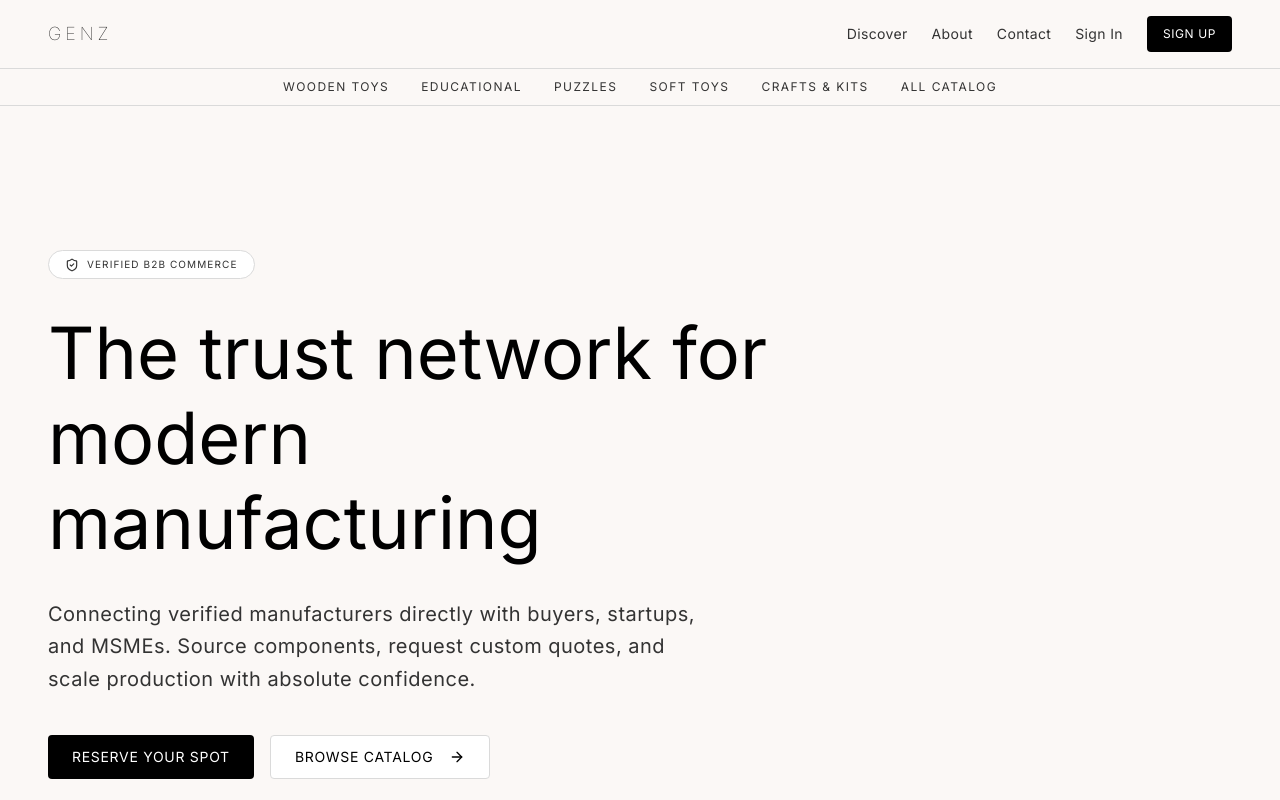
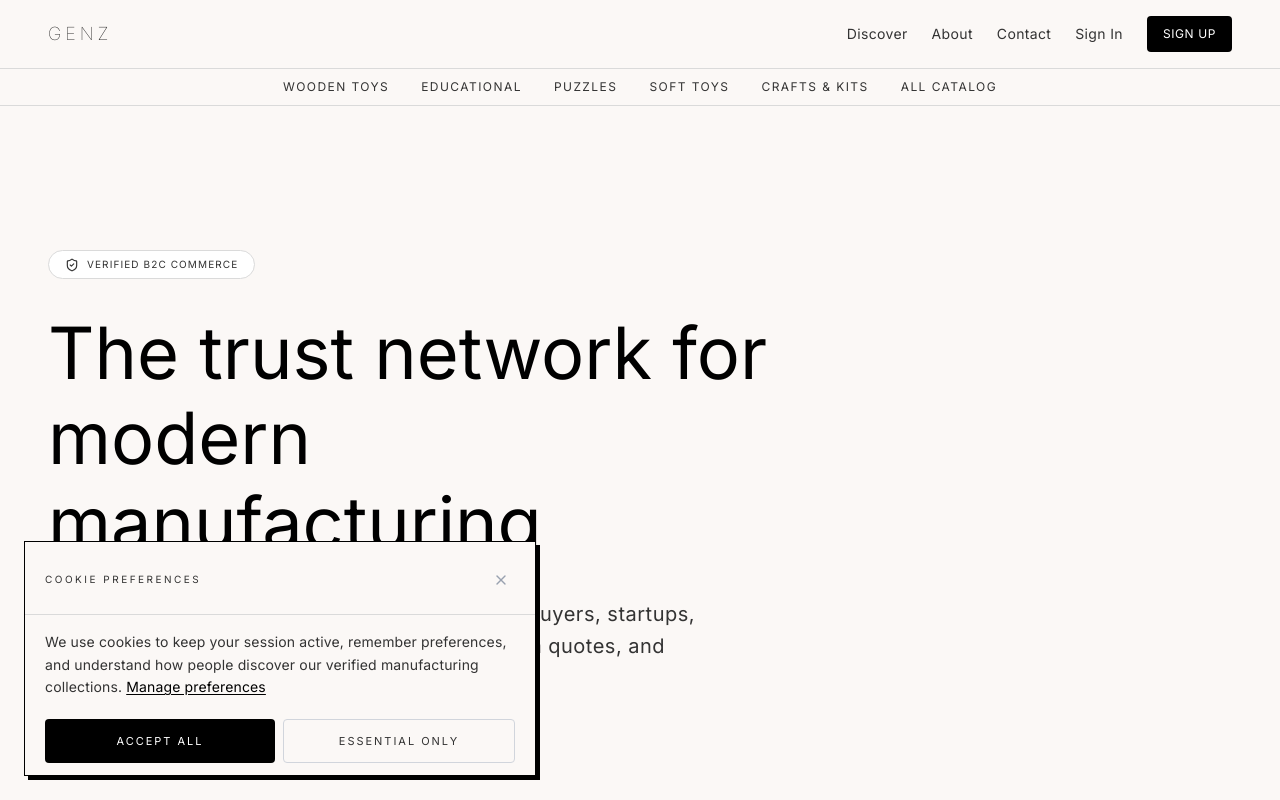
Before and after one commit to Ankith-sara/GenZ, a Next.js app: page / in a window 1280 px wide. Shown: the top 800 px of the page. Built offline with nearby package versions, Linux system fonts and the light colour scheme; no server answers.

Commit message:
latest commit

```diff
--- a/package.json
+++ b/package.json
@@ -1,6 +1,6 @@
 {
   "name": "genz-app",
-  "version": "0.1.0",
+  "version": "0.1.1",
   "private": true,
   "scripts": {
     "dev": "next dev",
--- a/src/app/layout.tsx
+++ b/src/app/layout.tsx
@@ -1,6 +1,7 @@
 import type { Metadata } from "next";
 import { Inter, PT_Serif } from "next/font/google";
 import "./globals.css";
+import { CookieConsent } from "@/components/cookie-consent";
 
 const inter = Inter({
   subsets: ["latin"],
@@ -28,6 +29,7 @@ export default function RootLayout({
     <html lang="en">
       <body className={`${inter.variable} ${ptSerif.variable} antialiased min-h-screen flex flex-col`}>
         {children}
+        <CookieConsent />
       </body>
     </html>
   );
--- a/src/app/page.tsx
+++ b/src/app/page.tsx
@@ -4,11 +4,16 @@ import { WaitlistForm } from "@/components/waitlist-form";
 import { Button } from "@/components/ui/button";
 import { getUserAndProfile } from "@/lib/auth";
 import { signOut } from "@/app/login/actions";
+import { cookies } from "next/headers";
 
 export default async function HomePage() {
-  const session = await getUserAndProfile();
+  const [session, cookieStore] = await Promise.all([
+    getUserAndProfile(),
+    cookies(),
+  ]);
   const isLoggedIn = !!session;
   const role = session?.profile?.role;
+  const hasJoinedWaitlist = cookieStore.get("waitlist_joined")?.value === "true";
 
   return (
     <div className="bg-cream-paper flex min-h-screen flex-col font-sans">
@@ -88,7 +93,7 @@ export default async function HomePage() {
           <div className="mx-auto max-w-7xl">
             <div className="max-w-4xl text-left">
               <div className="bg-white text-charcoal border-ash border mx-auto mb-8 inline-flex items-center gap-2 rounded-full px-4 py-1.5 text-[10px] font-normal tracking-[0.11em] uppercase font-sans">
-                <ShieldCheck className="h-3.5 w-3.5" /> Verified B2B Commerce
+                <ShieldCheck className="h-3.5 w-3.5" /> Verified B2C Commerce
               </div>
               <h1 className="font-serif text-5xl leading-[1.18] sm:text-7xl text-foreground text-left max-w-3xl font-normal tracking-normal">
                 The trust network for <br />
@@ -102,7 +107,9 @@ export default async function HomePage() {
               </p>
               <div className="mt-10 flex flex-wrap justify-start gap-4">
                 <Button asChild size="lg" className="bg-black text-white hover:bg-black/90 rounded-[4px] font-sans font-normal text-sm tracking-wider uppercase px-6 h-11">
-                  <a href="#waitlist">Reserve Your Spot</a>
+                  <a href="#waitlist">
+                    {hasJoinedWaitlist ? "Spot Reserved" : "Reserve Your Spot"}
+                  </a>
                 </Button>
                 <Button asChild size="lg" variant="outline" className="border border-ash bg-white text-black hover:bg-cream-paper rounded-[4px] font-sans font-normal text-sm tracking-wider uppercase px-6 h-11 shadow-none transition-none">
                   <Link href="/discover" className="group">
@@ -166,6 +173,20 @@ export default async function HomePage() {
         {/* Waitlist Section - Inverted Dark Section */}
         <section id="waitlist" className="border-t border-black bg-dark-band py-24 px-6 sm:px-12">
           <div className="mx-auto max-w-3xl">
+            {hasJoinedWaitlist ? (
+              <div className="text-center py-8 animate-fade-in">
+                <div className="bg-white/10 text-white border-white/20 border mx-auto mb-8 inline-flex items-center gap-2 rounded-full px-4 py-1.5 text-[10px] font-normal tracking-[0.11em] uppercase font-sans">
+                  <ShieldCheck className="h-3.5 w-3.5 text-butter-highlight" /> Active Member
+                </div>
+                <h2 className="font-serif text-3xl sm:text-5xl text-white leading-tight tracking-normal font-normal">
+                  You're on the list!
+                </h2>
+                <p className="text-white/80 mt-6 text-sm sm:text-base font-sans tracking-wide max-w-xl mx-auto">
+                  We have reserved your spot. We'll reach out as GenZ opens up to the founding cohort.
+                </p>
+              </div>
+            ) : (
+              <>
                 <div className="mb-16 text-center">
                   <h2 className="font-serif text-3xl sm:text-5xl text-white leading-tight tracking-normal font-normal">Join the founding cohort</h2>
                   <p className="text-white/80 mt-4 text-sm sm:text-base font-sans tracking-wide max-w-xl mx-auto">
@@ -173,6 +194,8 @@ export default async function HomePage() {
                   </p>
                 </div>
                 <WaitlistForm />
+              </>
+            )}
           </div>
         </section>
       </main>
--- /dev/null
+++ b/src/components/cookie-consent.tsx
@@ -0,0 +1,225 @@
+"use client";
+
+import { useState, useEffect } from "react";
+import { X, Check } from "lucide-react";
+import { usePathname } from "next/navigation";
+
+const STORAGE_KEY = "genz_cookie_consent";
+
+interface PreferenceState {
+  analytics: boolean;
+  marketing: boolean;
+}
+
+const applyPreferences = (prefs: PreferenceState) => {
+  if (typeof window !== "undefined" && typeof (window as any).gtag === "function") {
+    (window as any).gtag("consent", "update", {
+      analytics_storage: prefs.analytics ? "granted" : "denied",
+      ad_storage: prefs.marketing ? "granted" : "denied",
+      ad_user_data: prefs.marketing ? "granted" : "denied",
+      ad_personalization: prefs.marketing ? "granted" : "denied",
+    });
+  }
+};
+
+interface PrefRowProps {
+  label: string;
+  desc: string;
+  locked?: boolean;
+  checked?: boolean;
+  onChange?: () => void;
+}
+
+const PrefRow = ({ label, desc, locked, checked, onChange }: PrefRowProps) => (
+  <div className="flex items-start gap-3 py-3 border-b border-gray-100 last:border-0">
+    <div className="flex-1 min-w-0">
+      <p className="text-sm font-medium text-black font-sans">{label}</p>
+      <p className="text-xs text-gray-500 mt-0.5 leading-snug font-sans">{desc}</p>
+    </div>
+
+    {locked ? (
+      <span className="flex-shrink-0 text-[10px] tracking-widest uppercase text-gray-400 mt-1 pt-0.5 font-sans">
+        Always on
+      </span>
+    ) : (
+      <button
+        role="checkbox"
+        aria-checked={checked}
+        aria-label={`${label} cookies`}
+        onClick={onChange}
+        className="flex-shrink-0 flex items-center justify-center w-11 h-11 -mr-1 -mt-1 focus-visible:outline-none group cursor-pointer"
+      >
+        <span
+          className={`w-5 h-5 rounded border-2 flex items-center justify-center transition-colors duration-150
+            ${
+              checked
+                ? "bg-black border-black"
+                : "bg-white border-gray-300 group-hover:border-gray-500 group-active:border-gray-700"
+            }`}
+        >
+          {checked && <Check size={12} strokeWidth={3} className="text-white" />}
+        </span>
+      </button>
+    )}
+  </div>
+);
+
+export function CookieConsent() {
+  const pathname = usePathname();
+  const [visible, setVisible] = useState(false);
+  const [showDetails, setShowDetails] = useState(false);
+  const [prefs, setPrefs] = useState<PreferenceState>({ analytics: true, marketing: false });
+
+  useEffect(() => {
+    if (pathname === "/assistant" || pathname?.startsWith("/dashboard")) {
+      setVisible(false);
+      return;
+    }
+    try {
+      const stored = localStorage.getItem(STORAGE_KEY);
+      if (stored) {
+        const parsed = JSON.parse(stored);
+        applyPreferences(parsed.prefs || { analytics: false, marketing: false });
+        return;
+      }
+    } catch {
+      /* ignore */
+    }
+    const t = setTimeout(() => setVisible(true), 1400);
+    return () => clearTimeout(t);
+  }, [pathname]);
+
+  const save = (accepted: boolean, customPrefs?: PreferenceState) => {
+    const finalPrefs = accepted
+      ? customPrefs || prefs
+      : { analytics: false, marketing: false };
+    try {
+      localStorage.setItem(
+        STORAGE_KEY,
+        JSON.stringify({ accepted, prefs: finalPrefs, ts: Date.now(), version: 1 })
+      );
+    } catch {
+      /* private browsing */
+    }
+    applyPreferences(finalPrefs);
+    setVisible(false);
+  };
+
+  const acceptAll = () => {
+    const all = { analytics: true, marketing: true };
+    setPrefs(all);
+    save(true, all);
+  };
+
+  const acceptEssential = () => save(false);
+  const saveCustom = () => save(true, prefs);
+  const toggle = (key: keyof PreferenceState) =>
+    setPrefs((p) => ({ ...p, [key]: !p[key] }));
+
+  if (!visible) return null;
+
+  return (
+    <>
+      <style>{`
+        @keyframes cookieSlideUp {
+          from { opacity: 0; transform: translateY(20px); }
+          to   { opacity: 1; transform: translateY(0); }
+        }
+        .cookie-banner { animation: cookieSlideUp 0.35s cubic-bezier(0.22, 1, 0.36, 1); }
+      `}</style>
+
+      <div
+        className="fixed inset-x-0 bottom-0 z-[9999] flex justify-start sm:px-6 sm:pb-6"
+        role="dialog"
+        aria-label="Cookie consent"
+        aria-modal="false"
+      >
+        <div
+          className="cookie-banner flex flex-col w-full sm:max-w-lg bg-cream-paper border-t sm:border border-black sm:shadow-[4px_4px_0px_0px_rgba(0,0,0,1)]"
+          style={{
+            maxHeight: "min(92dvh, 500px)",
+            paddingBottom: "env(safe-area-inset-bottom, 0px)",
+          }}
+        >
+          {/* Header */}
+          <div className="flex-shrink-0 flex items-center justify-between px-4 sm:px-5 pt-4 pb-3 border-b border-ash bg-cream-paper">
+            <p className="text-[10px] tracking-[0.25em] uppercase font-normal text-charcoal font-sans">
+              Cookie preferences
+            </p>
+            <button
+              onClick={acceptEssential}
+              aria-label="Dismiss"
+              className="w-11 h-11 -mr-2 flex items-center justify-center text-gray-400 hover:text-black active:text-black transition-colors cursor-pointer"
+            >
+              <X size={16} />
+            </button>
+          </div>
+
+          {/* Scrollable body */}
+          <div className="flex-1 overflow-y-auto overscroll-contain px-4 sm:px-5 py-4 bg-cream-paper">
+            <p className="text-sm text-charcoal leading-relaxed font-sans">
+              We use cookies to keep your session active, remember preferences, and understand how people discover our verified manufacturing collections.{" "}
+              <button
+                onClick={() => setShowDetails((d) => !d)}
+                className="underline underline-offset-2 text-black hover:no-underline active:no-underline font-sans cursor-pointer"
+              >
+                {showDetails ? "Hide details" : "Manage preferences"}
+              </button>
+            </p>
+
+            {showDetails && (
+              <div className="mt-4 border-t border-ash pt-1">
+                <PrefRow
+                  key="essential"
+                  label="Essential"
+                  desc="Cart, authentication, security. Cannot be disabled."
+                  locked
+                  checked
+                />
+                <PrefRow
+                  key="analytics"
+                  label="Analytics"
+                  desc="Helps us understand which products and pages resonate most."
+                  checked={prefs.analytics}
+                  onChange={() => toggle("analytics")}
+                />
+                <PrefRow
+                  key="marketing"
+                  label="Marketing"
+                  desc="Personalised ads and social media features."
+                  checked={prefs.marketing}
+                  onChange={() => toggle("marketing")}
+                />
+              </div>
+            )}
+          </div>
+
+          {/* Actions */}
+          <div className="flex-shrink-0 px-4 sm:px-5 pt-1 pb-3 flex flex-row gap-2 bg-cream-paper">
+            <button
+              onClick={acceptAll}
+              className="flex-1 bg-black text-white text-[11px] tracking-[0.18em] uppercase py-3 px-3 hover:bg-black/90 active:bg-black/80 transition-colors min-h-[44px] cursor-pointer rounded-[4px] font-sans font-normal"
+            >
+              Accept all
+            </button>
+            {showDetails ? (
+              <button
+                onClick={saveCustom}
+                className="flex-1 border border-black text-black text-[11px] tracking-[0.18em] uppercase py-3 px-3 hover:bg-ash/50 active:bg-ash/80 transition-colors min-h-[44px] cursor-pointer rounded-[4px] font-sans font-normal"
+              >
+                Save preferences
+              </button>
+            ) : (
+              <button
+                onClick={acceptEssential}
+                className="flex-1 border border-gray-300 text-charcoal text-[11px] tracking-[0.18em] uppercase py-3 px-3 hover:border-black hover:text-black transition-colors min-h-[44px] cursor-pointer rounded-[4px] font-sans font-normal"
+              >
+                Essential only
+              </button>
+            )}
+          </div>
+        </div>
+      </div>
+    </>
+  );
+}
--- a/src/components/waitlist-form.tsx
+++ b/src/components/waitlist-form.tsx
@@ -51,6 +51,7 @@ export function WaitlistForm() {
       setStatus("error");
       return;
     }
+    document.cookie = "waitlist_joined=true; path=/; max-age=31536000; SameSite=Lax";
     setStatus("success");
   }
 
--- a/src/middleware.ts
+++ b/src/middleware.ts
@@ -19,7 +19,9 @@ export async function updateSession(request: NextRequest) {
           return request.cookies.getAll();
         },
         setAll(cookiesToSet) {
-          cookiesToSet.forEach(({ name, value }) => request.cookies.set(name, value));
+          cookiesToSet.forEach(({ name, value, options }) =>
+            request.cookies.set({ name, value, ...options })
+          );
           supabaseResponse = NextResponse.next({ request });
           cookiesToSet.forEach(({ name, value, options }) =>
             supabaseResponse.cookies.set(name, value, options)
```
Lines whose indentation alone changed are shown as unchanged.
